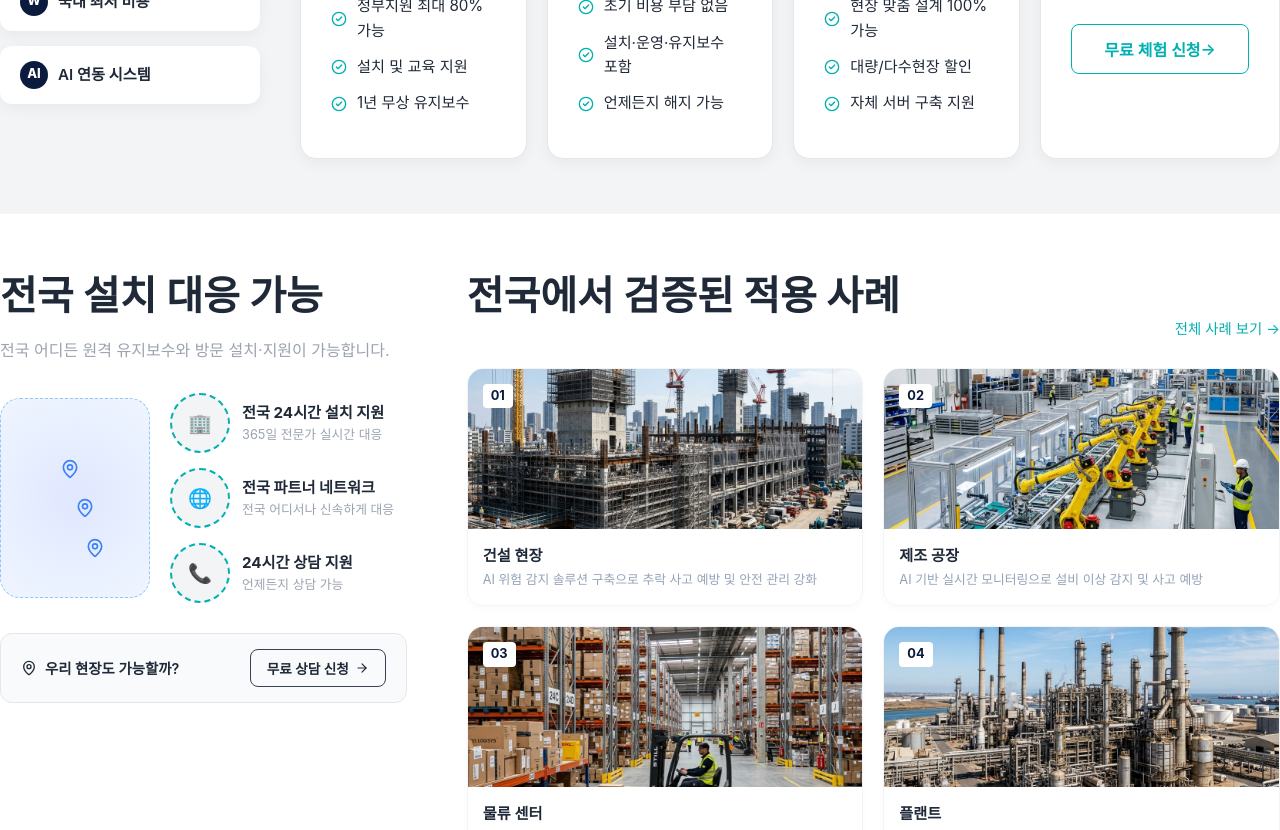
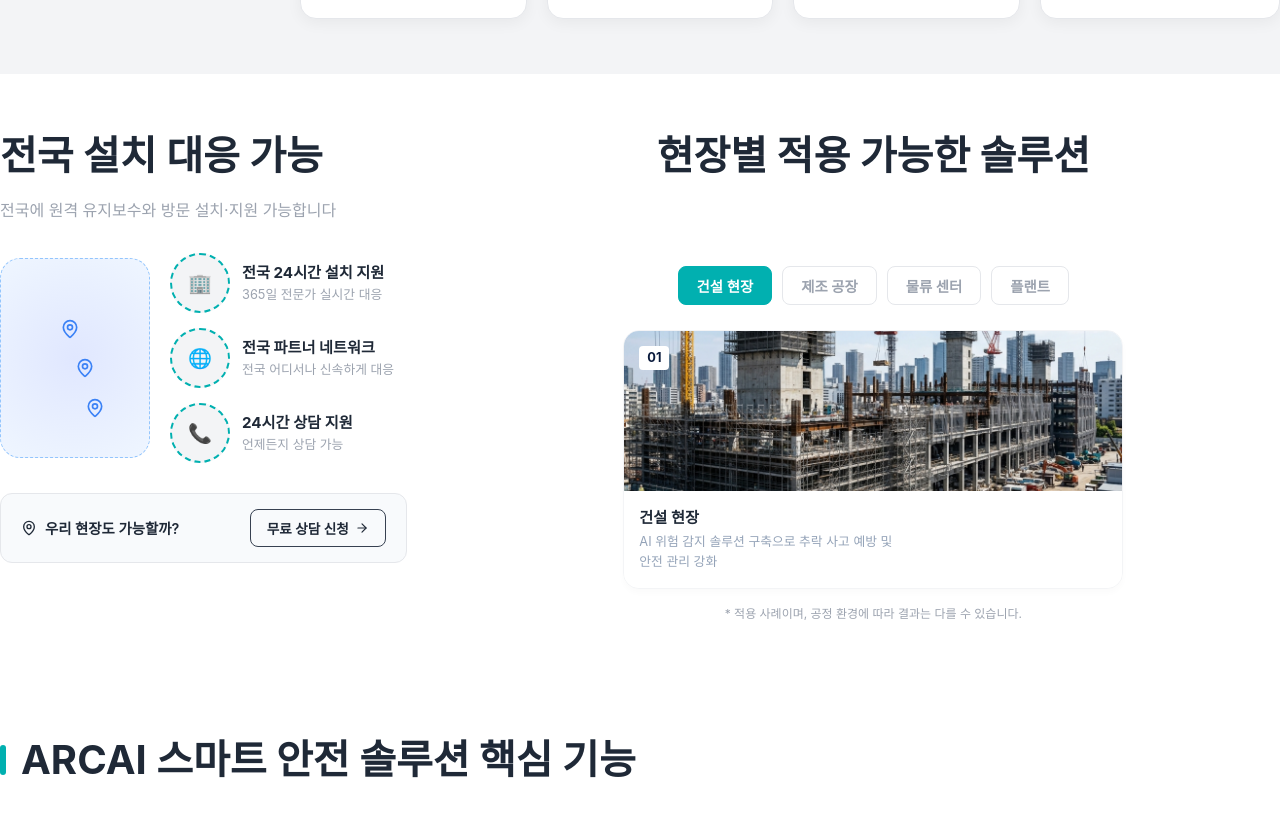
Before and after one commit to moone32/arcai, a React (Vite) app: page / in a window 1280 px wide. Shown: the part 1920-2750 px from the top of the page. Built offline with nearby package versions, Linux system fonts and the light colour scheme; a web font is replaced by a local one.

Commit message:
모바일 최적화01

```diff
--- a/src/App.css
+++ b/src/App.css
@@ -81,7 +81,7 @@
 /* Responsive Utilities */
 @media (max-width: 768px) {
   .section {
-    padding: 60px 0;
+    /*padding: 60px 0;*/
   }
 
   .section-title {
--- a/src/components/layout/FloatingMenu.css
+++ b/src/components/layout/FloatingMenu.css
@@ -125,9 +125,10 @@
 @media (max-width: 768px) {
   .floating-menu {
     right: 15px;
-    padding: 16px 10px;
+    padding: 2px 2px;
     gap: 12px;
-    border-radius: 20px;
+    border-radius: 5px;
+    background-color: rgba(255, 255, 255, 0.1);
   }
 
   .icon-container {
@@ -145,5 +146,6 @@
   .top-item .icon-circle {
     width: 36px;
     height: 36px;
+    background-color: #4b5563;
   }
 }
--- a/src/components/sections/AnalyticsSection.css
+++ b/src/components/sections/AnalyticsSection.css
@@ -1,5 +1,5 @@
 .analytics {
-  padding: 80px 0;
+  padding: 10px 0;
   position: relative;
   background-color: var(--color-primary);
 }
@@ -385,3 +385,9 @@
     grid-column: span 1;
   }
 }
+
+@media (max-width: 576px) {
+  .analytics {
+    display: none;
+  }
+}
--- a/src/components/sections/BenefitsSection.css
+++ b/src/components/sections/BenefitsSection.css
@@ -140,10 +140,11 @@
 @media (max-width: 576px) {
   .benefits-panel {
     grid-template-columns: 1fr;
+    display: none;
   }
 
   .benefits {
-    margin-top: 20px;
+    margin-top: -10px;
   }
 
   .benefit-card {
--- a/src/components/sections/CasesSection.css
+++ b/src/components/sections/CasesSection.css
@@ -120,8 +120,8 @@
 /* Gallery Area */
 .gallery-header {
   display: flex;
-  justify-content: space-between;
-  align-items: flex-end;
+  justify-content: center;
+  align-items: center;
   margin-bottom: 30px;
 }
 
@@ -225,9 +225,65 @@
 .disclaimer {
   font-size: 0.75rem;
   color: var(--color-text-muted);
-  text-align: right;
+  text-align: center;
 }
 
+.sec-cases-filters {
+  display: flex;
+  flex-wrap: wrap;
+  justify-content: center;
+  gap: 10px;
+  margin-bottom: 25px;
+}
+
+.sec-filter-btn {
+  padding: 8px 18px;
+  border: 1px solid var(--color-border-light);
+  background-color: #ffffff;
+  color: var(--color-text-muted);
+  font-size: 0.9rem;
+  font-weight: 600;
+  border-radius: 8px;
+  cursor: pointer;
+  transition: all 0.3s ease;
+}
+
+.sec-filter-btn:hover {
+  border-color: #01b0b0;
+  color: #01b0b0;
+}
+
+.sec-filter-btn.active {
+  background-color: #01b0b0;
+  color: #ffffff;
+  border-color: #01b0b0;
+}
+
+/* Active Single Case Grid */
+.single-active-grid {
+  grid-template-columns: 1fr !important;
+  max-width: 500px;
+  margin: 0 auto 15px auto;
+}
+
+/* Animations */
+@keyframes fadeIn {
+  from {
+    opacity: 0;
+    transform: translateY(10px);
+  }
+
+  to {
+    opacity: 1;
+    transform: translateY(0);
+  }
+}
+
+.fade-in {
+  animation: fadeIn 0.4s ease-out forwards;
+}
+
+/* Media Queries */
 @media (max-width: 1024px) {
   .cases-container {
     grid-template-columns: 1fr;
@@ -249,4 +305,21 @@
     width: 100%;
     height: 150px;
   }
+
+  .sec-cases-filters {
+    display: grid;
+    grid-template-columns: repeat(4, 1fr);
+    gap: 6px;
+  }
+
+  .sec-filter-btn {
+    padding: 9px 2px;
+    font-size: 0.8rem;
+    text-align: center;
+    white-space: nowrap;
+  }
+
+  .gallery-header {
+    margin-bottom: -30px;
+  }
 }
--- a/src/components/sections/CasesSection.jsx
+++ b/src/components/sections/CasesSection.jsx
@@ -1,13 +1,15 @@
-import React from 'react';
+import React, { useState } from 'react';
 import { MapPin, ArrowRight } from 'lucide-react';
 import './CasesSection.css';
 import { navigateTo } from '../../utils/navigation';
 
 const CasesSection = () => {
+  const [activeId, setActiveId] = useState('01');
+
   const cases = [
-    { id: '01', title: '건설 현장', desc: 'AI 위험 감지 솔루션 구축으로\n추락 사고 예방 및 안전 관리 강화', imgClass: 'case-img-1', image: '/case_construction.png' },
-    { id: '02', title: '제조 공장', desc: 'AI 기반 실시간 모니터링으로\n설비 이상 감지 및 사고 예방', imgClass: 'case-img-2', image: '/case_factory.png' },
-    { id: '03', title: '물류 센터', desc: '지게차·보행자 충돌 예방 시스템 구축으로\n안전한 물류 환경 구현', imgClass: 'case-img-3', image: '/case_logistics.png' },
+    { id: '01', title: '건설 현장', desc: 'AI 위험 감지 솔루션 구축으로 추락 사고 예방 및\n안전 관리 강화', imgClass: 'case-img-1', image: '/case_construction.png' },
+    { id: '02', title: '제조 공장', desc: 'AI 기반 실시간 모니터링으로 설비 이상 감지 및\n사고 예방', imgClass: 'case-img-2', image: '/case_factory.png' },
+    { id: '03', title: '물류 센터', desc: '지게차·보행자 충돌 예방 시스템 구축으로 안전한\n물류 환경 구현', imgClass: 'case-img-3', image: '/case_logistics.png' },
     { id: '04', title: '플랜트', desc: '유해가스 감지 및 위협 알림 시스템으로\n중대 사고 예방', imgClass: 'case-img-4', image: '/case_plant.png' },
   ];
 
@@ -20,7 +22,7 @@ const CasesSection = () => {
 
           <div className="cases-map">
             <h2 className="section-title text-left">전국 설치 대응 가능</h2>
-            <p className="cases-desc">전국 어디든 원격 유지보수와 방문 설치·지원이 가능합니다.</p>
+            <p className="cases-desc">전국에 원격 유지보수와 방문 설치·지원 가능합니다</p>
 
             <div className="map-visual">
               <div className="korea-map-placeholder">
@@ -61,13 +63,27 @@ const CasesSection = () => {
 
           <div className="cases-gallery">
             <div className="gallery-header">
-              <h2 className="section-title text-left">전국에서 검증된 적용 사례</h2>
-              <button className="text-btn" onClick={() => navigateTo('/cases')}>전체 사례 보기 →</button>
+              <h2 className="section-title text-center">현장별 적용 가능한 솔루션</h2>
+              {/*<button className="text-btn" onClick={() => navigateTo('/cases')}>전체 사례 보기 →</button>*/}
             </div>
 
-            <div className="gallery-grid">
+            <div className="sec-cases-filters">
               {cases.map((c) => (
-                <div className="case-card" key={c.id}>
+                <button
+                  key={c.id}
+                  className={`sec-filter-btn ${activeId === c.id ? 'active' : ''}`}
+                  onClick={() => setActiveId(c.id)}
+                >
+                  {c.title}
+                </button>
+              ))}
+            </div>
+
+            <div className="gallery-grid single-active-grid">
+              {cases
+                .filter((c) => c.id === activeId)
+                .map((c) => (
+                  <div className="case-card fade-in" key={c.id}>
                     <div className={`case-img ${c.imgClass}`}>
                       <span className="case-id">{c.id}</span>
                       <img src={c.image} alt={c.title} />
@@ -75,14 +91,14 @@ const CasesSection = () => {
                     <div className="case-info">
                       <div className="case-text">
                         <span className="c-title"><span className="icon"></span> {c.title}</span>
-                      <span className="c-desc">{c.desc}</span>
+                        <span className="c-desc" style={{ whiteSpace: 'pre-line' }}>{c.desc}</span>
                       </div>
                       {/* <span className="case-link">사례 보기 →</span> */}
                     </div>
                   </div>
                 ))}
             </div>
-            <p className="disclaimer">* 고객사 실제 적용 사례이며, 공정 환경에 따라 결과는 다를 수 있습니다.</p>
+            <p className="disclaimer">* 적용 사례이며, 공정 환경에 따라 결과는 다를 수 있습니다.</p>
           </div>
 
         </div>
--- a/src/components/sections/CoreFunctionsSection.css
+++ b/src/components/sections/CoreFunctionsSection.css
@@ -85,6 +85,10 @@
 }
 
 @media (max-width: 576px) {
+  .core-functions {
+    display: none;
+  }
+
   .functions-grid {
     grid-template-columns: repeat(2, 1fr);
   }
--- a/src/components/sections/HeroSection.css
+++ b/src/components/sections/HeroSection.css
@@ -308,6 +308,7 @@
     grid-template-columns: 1fr;
     text-align: left;
     gap: 40px;
+    margin-top: 50px;
   }
 
   .hero-features {
@@ -343,7 +344,7 @@
 
 @media (max-width: 768px) {
   .hero-title {
-    font-size: 2.5rem;
+    font-size: 2.2rem;
   }
 
   .stats-row {
--- a/src/components/sections/HeroSection.jsx
+++ b/src/components/sections/HeroSection.jsx
@@ -11,17 +11,13 @@ const HeroSection = () => {
 
         <div className="hero-content">
           <div className="alert-badge">
-            <span className="live-dot"></span> 중대재해 처벌법 대책 마련 - 지금 설치 안하면 책임은 회사가 집니다.
+            <span className="live-dot"></span> 중대재해 처벌법-지금설치 안하면 회사가 책입집니다
           </div>
 
-          <h2 className="hero-top-title">
+          <h1 className="hero-title">
+            AI가 위험을
+            <span className="text-gradient"> 실시간</span> 감지<br />
             <span className="text-gradient"> AI</span> 산업안전 플랫폼
-          </h2>
-
-          <h1 className="hero-title">
-            AI가 위험을 <br />
-            <span className="text-gradient"> 실시간</span> 감지하고 <br />
-            사고를 예방합니다.
           </h1>
 
           <ul className="hero-features">
--- a/src/components/sections/PricingSection.css
+++ b/src/components/sections/PricingSection.css
@@ -186,3 +186,9 @@
     flex-direction: row;
   }
 }
+
+@media (max-width: 576px) {
+  .pricing {
+    display: none;
+  }
+}
--- a/src/components/sections/RecruitSection.css
+++ b/src/components/sections/RecruitSection.css
@@ -40,7 +40,7 @@
 }
 
 .recruit-title {
-  font-size: 2.5rem;
+  font-size: 2.4rem;
   line-height: 1.3;
   margin-bottom: 10px;
 }
--- a/src/pages/Cases.css
+++ b/src/pages/Cases.css
@@ -211,6 +211,7 @@
   font-size: 0.85rem;
   font-weight: 600;
   border-radius: 20px;
+  -webkit-backdrop-filter: blur(4px);
   backdrop-filter: blur(4px);
 }
 
```
Lines whose indentation alone changed are shown as unchanged.
